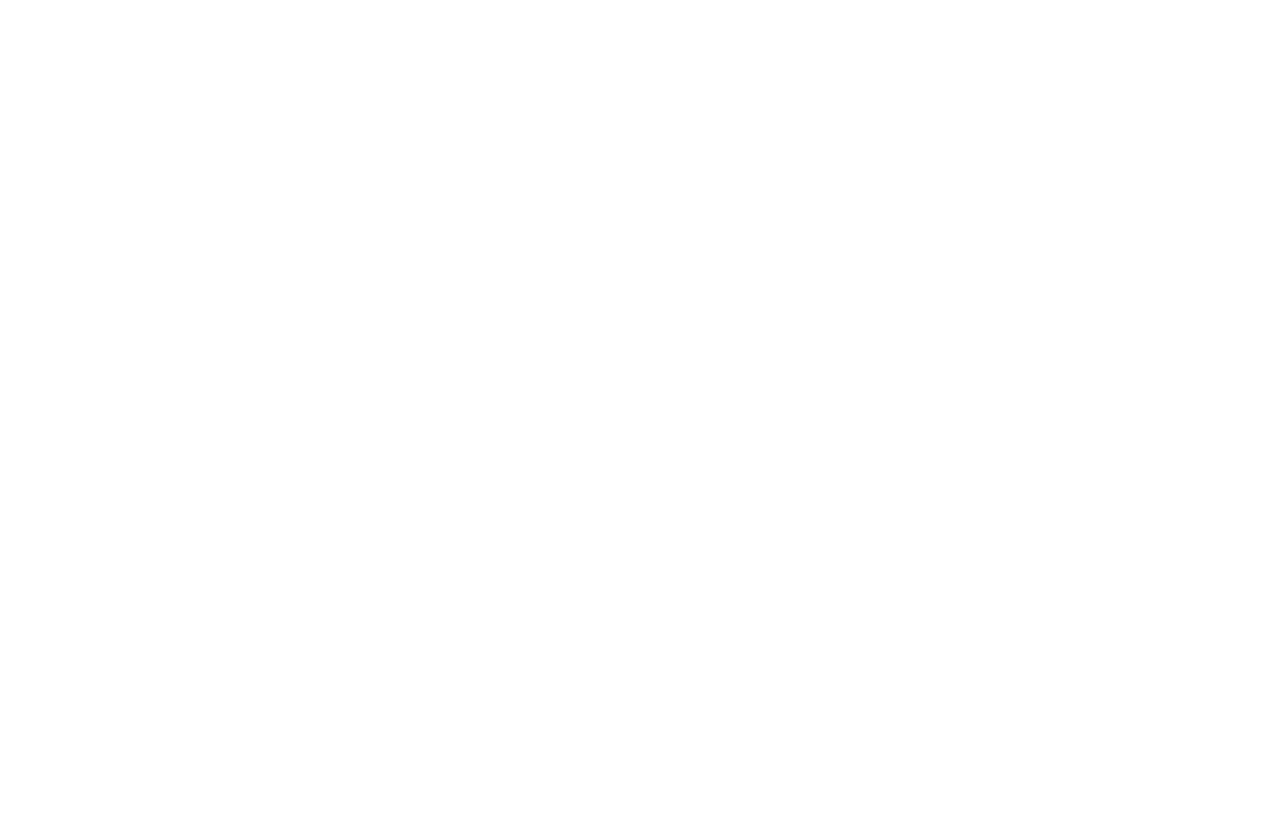
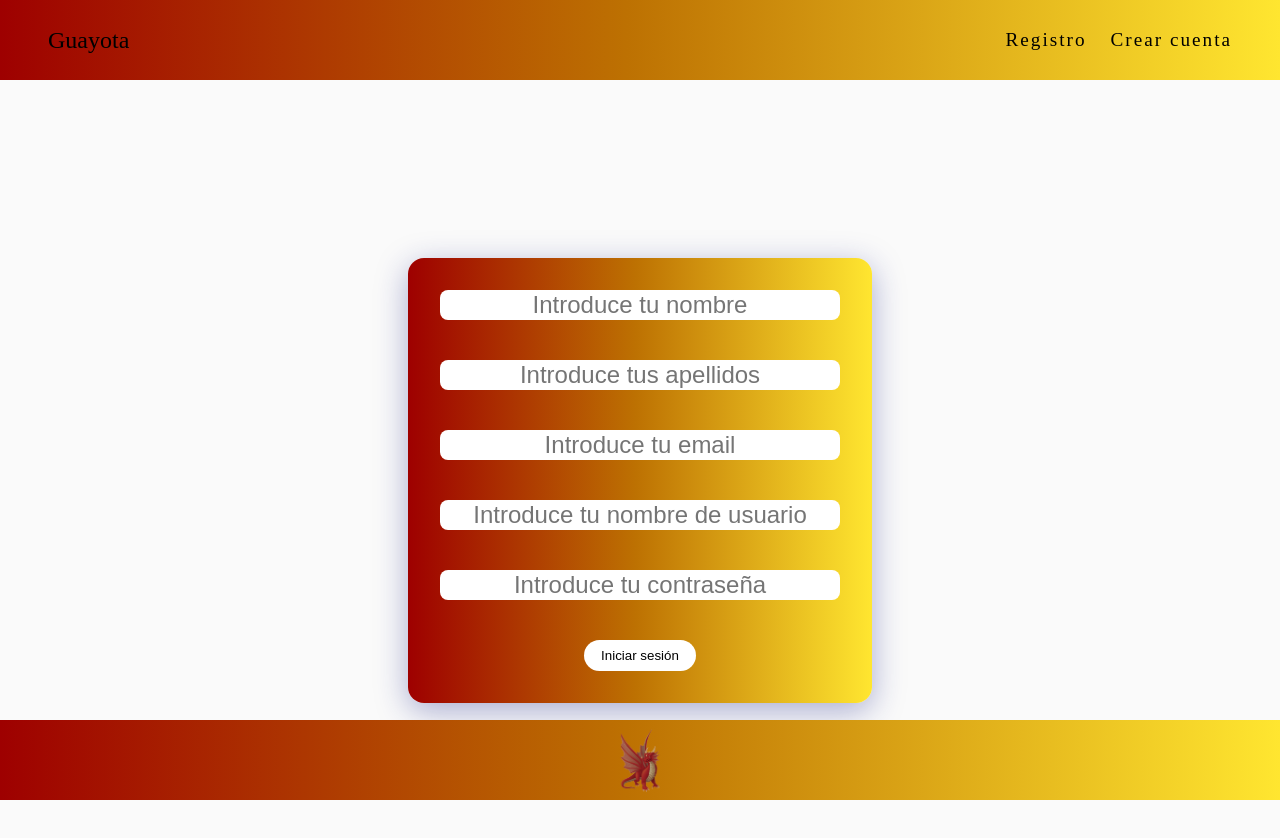
Before and after one commit to Khenay/JoIsElDa, a React (Create React App) app in the folder client/: page /registro in a window 1280 px wide. Before the commit this address had no page. Shown: the top 838 px of the page. Before the commit the page ends 800 px from the top, so only its background shows below. Built offline with nearby package versions, Linux system fonts and the light colour scheme; no server answers.

Commit message:
subida de footer y crear cuenta

```diff
--- a/client/src/components/footer/Footer.js
+++ b/client/src/components/footer/Footer.js
@@ -0,0 +1,16 @@
+import { Link } from "react-router-dom";
+
+const Footer = () => {
+    return(
+        <div>
+            <div className="footer">
+                <footer>
+                    <div className="icon">
+                        <img src="/dragon.png" className="dragonIcon" alt="logo"></img>
+                    </div>
+                </footer>
+            </div>
+        </div>
+    )
+}
+export default Footer;
--- /dev/null
+++ b/client/src/components/footer/footer.css
@@ -0,0 +1,16 @@
+.footer {
+    position: fixed;
+    justify-content: space-between;
+    bottom: 0;
+    width: 100%;
+    height: 5rem;
+    background: linear-gradient(90deg, #9e0000 0%, #bd7102 49%, #ffe630 100%);
+}
+
+.icon{
+    display: flex;
+    flex-direction: row;
+    justify-content: center;
+    height:65px;
+    margin-top: 0.5em;
+}
--- a/client/src/components/home/Home.js
+++ b/client/src/components/home/Home.js
@@ -0,0 +1,12 @@
+import { Link } from "react-router-dom";
+
+const Home = () => {
+    return (
+        <div>
+            <p>haha</p>
+        </div>
+
+    );
+}
+
+export default Home;
--- a/client/src/components/navbar/NavBar.css
+++ b/client/src/components/navbar/NavBar.css
@@ -37,3 +37,9 @@
     margin-top: 0rem;
     gap: 1.5rem;
 }
+
+.linkGuay{
+    cursor: pointer;
+    text-decoration: none;
+    color: black;
+}
--- a/client/src/components/navbar/Navbar.js
+++ b/client/src/components/navbar/Navbar.js
@@ -5,10 +5,10 @@
         <div>
             <div className="navBar">
                 <header>
-                    <h2>Guayota</h2>
+                    <Link className="linkGuay" to={"/"}>Guayota</Link>
                 </header>
                 <nav>
-                    <Link className="linkNav" to={"#"}>Registro</Link>
+                    <Link className="linkNav" to={"/registro"}>Registro</Link>
                     <Link className="linkNav" to={"/login"}>Crear cuenta</Link>
                     {/* <Link className="linkNav" to={"#"}>Salir</Link> */}
                 </nav>
--- a/client/src/components/registro/Registro.js
+++ b/client/src/components/registro/Registro.js
@@ -0,0 +1,51 @@
+import React, {useState, useEffect} from "react";
+
+const Registro = () => {
+
+    const [name, setName] = useState("");
+    const [lastName, setLastName] = useState("");
+    const [mail, setMail] = useState("");
+    const [nick, setNick] = useState("");
+    const [password, setPassword] = useState("");
+    const [message, setMessage] = useState("");
+
+    const requestOptions = {
+        method: "POST",
+        headers: { "Content-Type": "application/json"},
+        body: JSON.stringify({
+            signName: name,
+            signLastName: lastName,
+            signMail: mail,
+            signNich: nick,
+            signPassword: password
+        })
+    };
+
+    fetch("registro", requestOptions)
+        .then((response) => response.json)
+        .then((res) => {
+            if(res.status){
+                setMessage(res.message);
+            } else {
+                setMessage(res.message);
+            }
+        })
+    return(
+        <div>
+            <div className="container">
+                <div className="cardLog">
+                    <div className="sign">
+                        <input type='text' placeholder='Introduce tu nombre' onChange={(e) => setName(e.target.value)} />
+                        <input type='text' placeholder='Introduce tus apellidos' onChange={(e) => setLastName(e.target.value)} />
+                        <input type='mail' placeholder='Introduce tu email' onChange={(e) => setMail(e.target.value)} />
+                        <input type='text' placeholder='Introduce tu nombre de usuario' onChange={(e) => setNick(e.target.value)} />
+                        <input type='password' placeholder='Introduce tu contraseña' onChange={(e) => setPassword(e.target.value)} />
+                        <button class='btn'>Iniciar sesión</button>
+                    </div>
+                </div>
+            </div>
+        </div>
+    )
+}
+
+export default Registro;
--- /dev/null
+++ b/client/src/components/registro/registro.css
@@ -0,0 +1,49 @@
+.container {
+    height: 100vh;
+    background-color: #fafafa;
+    display: flex;
+    justify-content: center;
+    align-items: center;
+}
+
+.cardLog {
+    background: linear-gradient(90deg, #9e0000 0%, #bd7102 49%, #ffe630 100%);
+    padding: 2rem;
+    border-style: none;
+    border-radius: 1rem;
+    width: 25rem;
+    box-shadow: 0 8px 32px 0 rgba(31, 38, 135, 0.37);
+}
+
+.sign {
+    display: flex;
+    flex-direction: column;
+    justify-content: center;
+    gap: 2rem;
+}
+
+input {
+    text-align: center;
+    border-radius: .5rem;
+    border-style: none;
+    font-size: 1.5rem;
+    margin-bottom: .5rem;
+}
+
+.btn {
+    border-radius: 1rem;
+    border-style: none;
+    width: 7rem;
+    cursor: pointer;
+    margin: 0 auto;
+    padding: .5rem;
+    background-color: white;
+}
+
+.linkLog {
+    text-decoration: none;
+    text-align: center;
+    letter-spacing: 2px;
+    margin: 0 auto;
+    cursor: pointer;
+}
--- a/client/src/index.js
+++ b/client/src/index.js
@@ -2,6 +2,9 @@
 import ReactDOM from 'react-dom/client';
 import './components/navbar/NavBar.css';
 import './components/login/Login.css';
+import './components/footer/footer.css';
+import './components/registro/registro.css';
+
 import App from './App';
 import reportWebVitals from './reportWebVitals';
 
--- a/client/src/page/Main.js
+++ b/client/src/page/Main.js
@@ -1,22 +1,25 @@
 import React, { Component } from "react";
 import { Routes, Route } from "react-router-dom";
-import NavBar from '../components/navbar/Navbar'
+import NavBar from '../components/navbar/Navbar';
+import { Link } from "react-router-dom";
+// import Home from '../components/home/Home'
 import Home from '../components/home/Home'
 import Footer from '../components/footer/Footer'
 import Login from "../components/login/Login";
+import Registro from "../components/registro/Registro";
 
 
 const Main = () => {
 
     return (
         <div>
+            <NavBar />
             <Routes>
-                <Route path="/" element={<NavBar />}/>
                 <Route path="/login" element={<Login />}/>
-                {/* <Home />
-                <Footer /> */}
+                <Route path="/registro" element={<Registro />}/>
+                {/* <Route path="/as" element={<Footer />}/>  */}
             </Routes>
-
+            <Footer />
         </div>
 
     );
```
Also changed, not shown: client/public/dragon.png (added).
